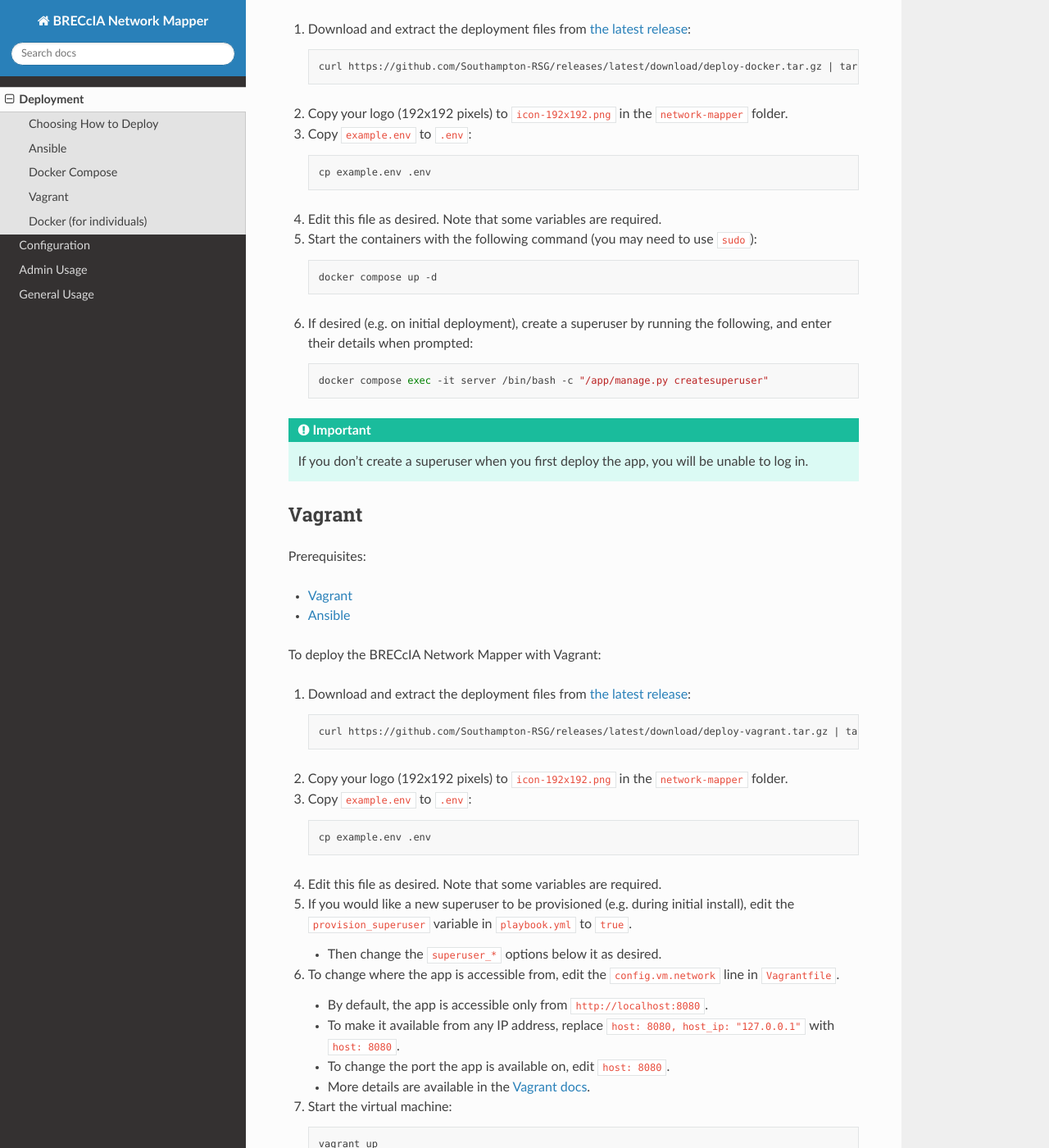
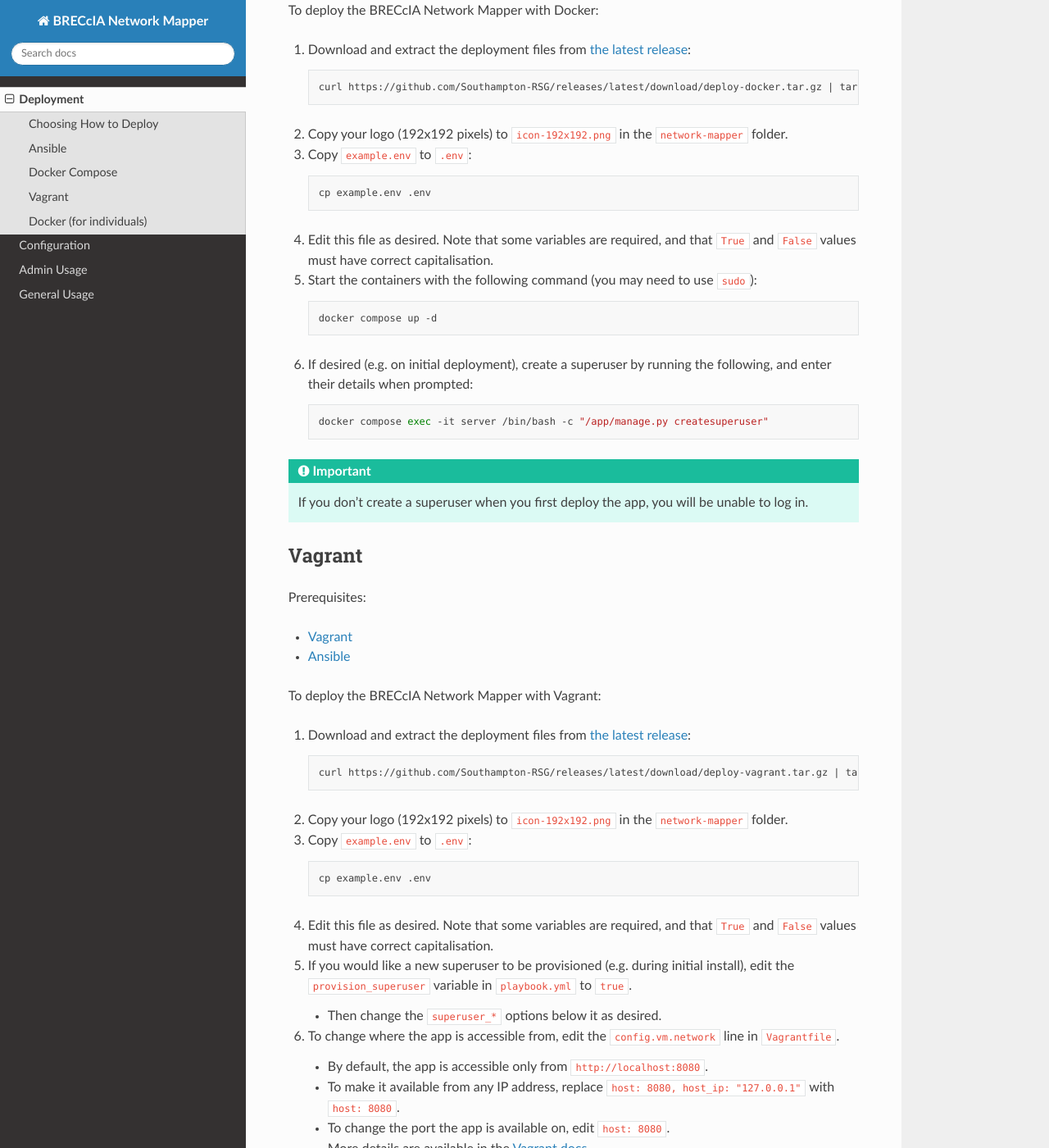
Before and after one commit to Southampton-RSG/breccia-mapper, a Sphinx documentation site: the page built from docs/source/1-deployment.md, in a window 1280 px wide and 1400 px high, scrolled down 1868 px. Shown: the whole window at 82% size. Built offline with Sphinx 7.4.7 and the Read the Docs theme 2.0.0, drawn with Linux system fonts in a browser that asks for light colours; some of the changed text lies outside the part shown.

Commit message:
[DOCS] Minor improvements to deployment docs

````diff
--- a/docs/source/1-deployment.md
+++ b/docs/source/1-deployment.md
@@ -35,7 +35,7 @@
     cp example.env .env
     ```
 
-4. Edit this file as desired. Note that some variables are required.
+4. Edit this file as desired. Note that some variables are required, and that `True` and `False` values must have correct capitalisation.
 5. Copy `inventory.example.yml` to `inventory.yml`:
 
     ```bash
@@ -85,7 +85,7 @@
     cp example.env .env
     ```
 
-4. Edit this file as desired. Note that some variables are required.
+4. Edit this file as desired. Note that some variables are required, and that `True` and `False` values must have correct capitalisation.
 5. Start the containers with the following command (you may need to use `sudo`):
 
     ```bash
@@ -124,7 +124,7 @@
     cp example.env .env
     ```
 
-4. Edit this file as desired. Note that some variables are required.
+4. Edit this file as desired. Note that some variables are required, and that `True` and `False` values must have correct capitalisation.
 5. If you would like a new superuser to be provisioned (e.g. during initial install), edit the `provision_superuser` variable in `playbook.yml` to `true`.
     - Then change the `superuser_*` options below it as desired.
 6. To change where the app is accessible from, edit the `config.vm.network` line in `Vagrantfile`.
@@ -169,7 +169,7 @@
 2. Extract the zip file into an appropriate folder.
 3. Copy your logo (192x192 pixels) to `icon-192x192.png` in the `network-mapper` folder.
 4. Copy `example.env` to `.env` in this folder.
-5. Edit this file as desired. Note that some variables are required.
+5. Edit this file as desired. Note that some variables are required, and that `True` and `False` values must have correct capitalisation.
 
     - Variables are set with the following syntax, in this case setting the `DEBUG` variable to `False`:
 
@@ -191,3 +191,9 @@
     ```
 
 Once the network mapper has been started for the first time with the above steps, it will appear in Docker Desktop (if installed). It can then be stopped/started again from here.
+
+To stop it from the terminal, run
+
+```bash
+docker compose down
+```
````
